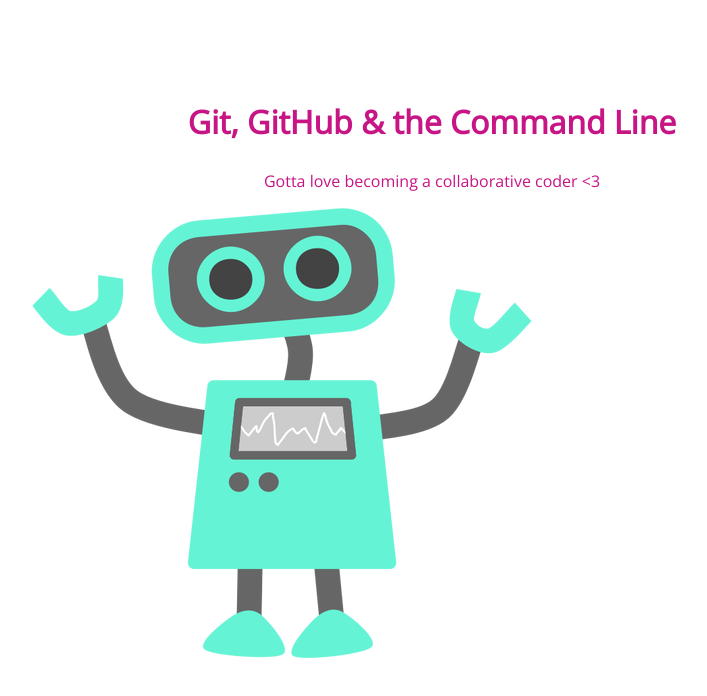
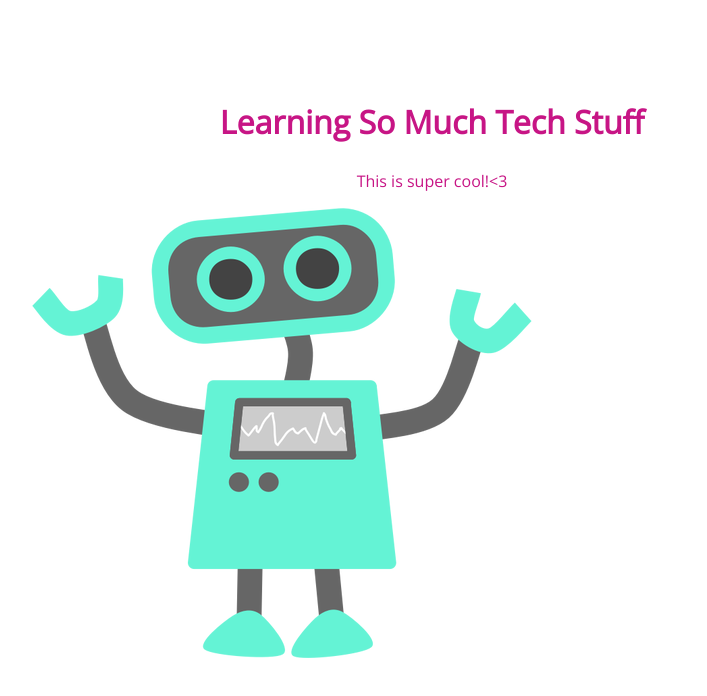
Before and after one commit to JSkilz/105-project, a plain HTML site: page index.html in a window 1280 px wide. Shown: the whole page, without its empty margins (208-915 px from the left). Drawn offline with nearby package versions, Linux system fonts and the light colour scheme.

Commit message:
Changing header and paragraph

```diff
--- a/index.html
+++ b/index.html
@@ -8,8 +8,8 @@
 </head>
 <body>
 	<section>
-		<h1>Git, GitHub & the Command Line</h1>
-		<p>Gotta love becoming a collaborative coder <3</p>
+		<h1>Learning So Much Tech Stuff</h1>
+		<p>This is super cool!<3</p>
 		<img src="img/happy-blue-robot.png">
 	</section>
 </body>
```
